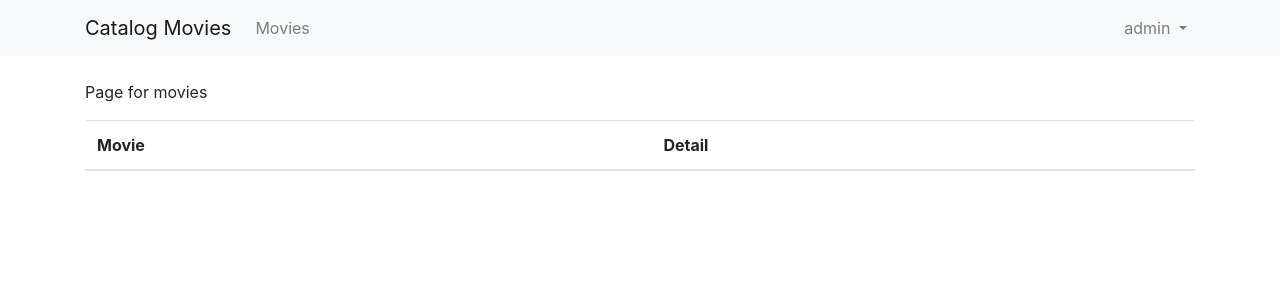
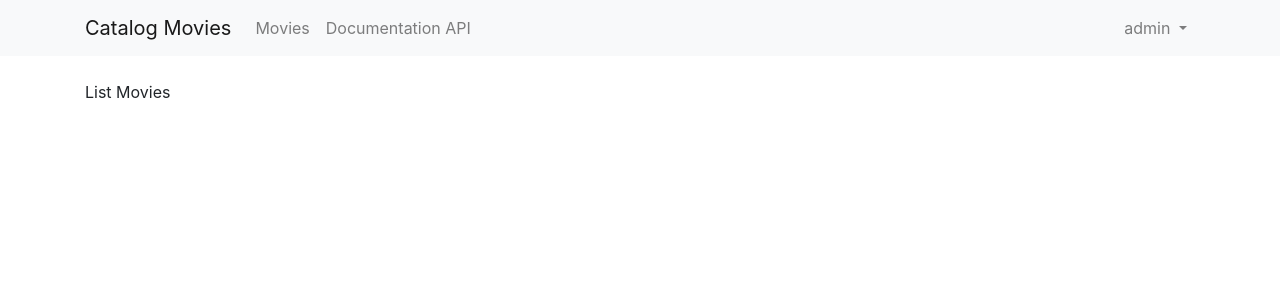
Before and after one commit to iris9112/test_app_movies, a Django app: page /movies/page-movies in a window 1280 px wide. Shown: the top 300 px of the page. Run offline with Django 3.2, Linux system fonts and the light colour scheme; a user stored in the database is signed in; data comes from the database, SQL or seed files in the repository; both versions use the stored data as it was after the commit; data that the repository does not hold is empty; some libraries are stand-ins or nearby versions.

Commit message:
change of strategy

```diff
--- a/app_movies/movies/urls.py
+++ b/app_movies/movies/urls.py
@@ -12,5 +12,6 @@
 urlpatterns = [
     path('', include(router.urls)),
     path('page-movies', views.HomePage.as_view(), name='home_movies'),
+    path('api-movies', views.ApiPage.as_view(), name='api_movies'),
 
 ]
--- a/app_movies/movies/views.py
+++ b/app_movies/movies/views.py
@@ -1,5 +1,8 @@
 from django.views.generic import TemplateView
 from django.contrib.auth.mixins import LoginRequiredMixin
+from django.utils.decorators import method_decorator
+from django.views.decorators.csrf import csrf_exempt
+from rest_framework.response import Response
 
 from rest_framework import generics
 from rest_framework import viewsets
@@ -10,6 +13,10 @@
 
 class HomePage(LoginRequiredMixin, TemplateView):
     template_name = 'movies/movies_page.html'
+
+
+class ApiPage(LoginRequiredMixin, TemplateView):
+    template_name = 'movies/api_movies.html'
 
 
 class CategoryViewSet(LoginRequiredMixin, viewsets.ModelViewSet):
--- a/app_movies/static/js/custom.js
+++ b/app_movies/static/js/custom.js
@@ -8,7 +8,8 @@
         template += `${movie.id} ${movie.title} <br><br>`;
         template += ` <button type="button" data-id="${movie.id}" class="btn btn-primary detail">Detalle</button>`
         template += ` <button type="button" data-id="${movie.id}" class="btn btn-success update" data-toggle="modal" data-target="#modalUpdate">Actualizar</button>`
-        template += ` <button type="button" data-id="${movie.id}" class="btn btn-danger detele">Eliminar</button> <br><br>`
+        template += ` <button type="button" data-id="${movie.id}" class="btn btn-danger delete">Eliminar</button>`
+        template += ` <br><br>`
     })
     $('#movies-list').html(template);
 
--- a/app_movies/templates/base.html
+++ b/app_movies/templates/base.html
@@ -29,12 +29,17 @@
       </button>
       <div class="collapse navbar-collapse" id="navbarSupportedContent">
         {% if user.is_authenticated %}
-        <ul class="navbar-nav mr-auto">
-          <li class="nav-item">
-            <a class="nav-link" href="{% url 'movies:home_movies' %}">Movies</a>
-          </li>
-        </ul>
           <ul class="navbar-nav">
+            <li class="nav-item">
+              <a class="nav-link" href="{% url 'movies:home_movies' %}">Movies</a>
+            </li>
+          </ul>
+          <ul class="navbar-nav">
+            <li class="nav-item">
+              <a class="nav-link" href="{% url 'movies:api_movies' %}">Documentation API</a>
+            </li>
+          </ul>
+          <ul class="navbar-nav ml-auto">
             <li class="nav-item dropdown">
               <a class="nav-link dropdown-toggle" href="#" id="navbarDropdown" role="button" data-toggle="dropdown" aria-haspopup="true" aria-expanded="false">
                 {{ user.username }}
--- a/app_movies/templates/home.html
+++ b/app_movies/templates/home.html
@@ -1,7 +1,7 @@
 {% extends 'base.html' %}
 
 {% block content %}
-  <h2>Homepage</h2>
+  <h2>Sample API MOVIES</h2>
   <p>Welcome to My Site, {% if user.is_authenticated %}{{ user.username }}{% else %}visitor{% endif %}!</p>
 
 {% endblock %}
--- a/app_movies/templates/movies/movies_page.html
+++ b/app_movies/templates/movies/movies_page.html
@@ -3,32 +3,20 @@
 {% load static %}
 
 {% block content %}
-  <p>Page for movies</p>
-  <!-- <a class="nav-link" href="{% url 'movies:movie-list' %}">Movies List</a> -->
+  <p>List Movies</p>
 
-<div>
-    <table class="table">
-        <thead>
-          <tr>
-            <th>Movie</th>
-            <th>Detail</th>
-          </tr>
-        </thead>
-        <tbody>
-          <tr>
-            <td>
-                <div id="movies-list"></div>
-            </td>
-            <td>
-                <div id="detail-list"></div>
-            </td>
-          </tr>
-        </tbody>
-      </table>
+<div class="container">
+  <div class="row">
+    <div class="col-sm">
+      <div id="movies-list"></div>
+    </div>
+    <div class="col-sm">
+      <div id="detail-list"></div>
+    </div>
+  </div>
 </div>
 
-
-  <!-- Modal -->
+ <!-- Modal -->
   <div class="modal fade" id="modalUpdate" role="dialog">
       <div class="modal-dialog modal-md">
         <div class="modal-content">
```
Also changed, not shown: app_movies/templates/movies/api_movies.html (added, +9 -0 lines), app_movies/db.sqlite3.
